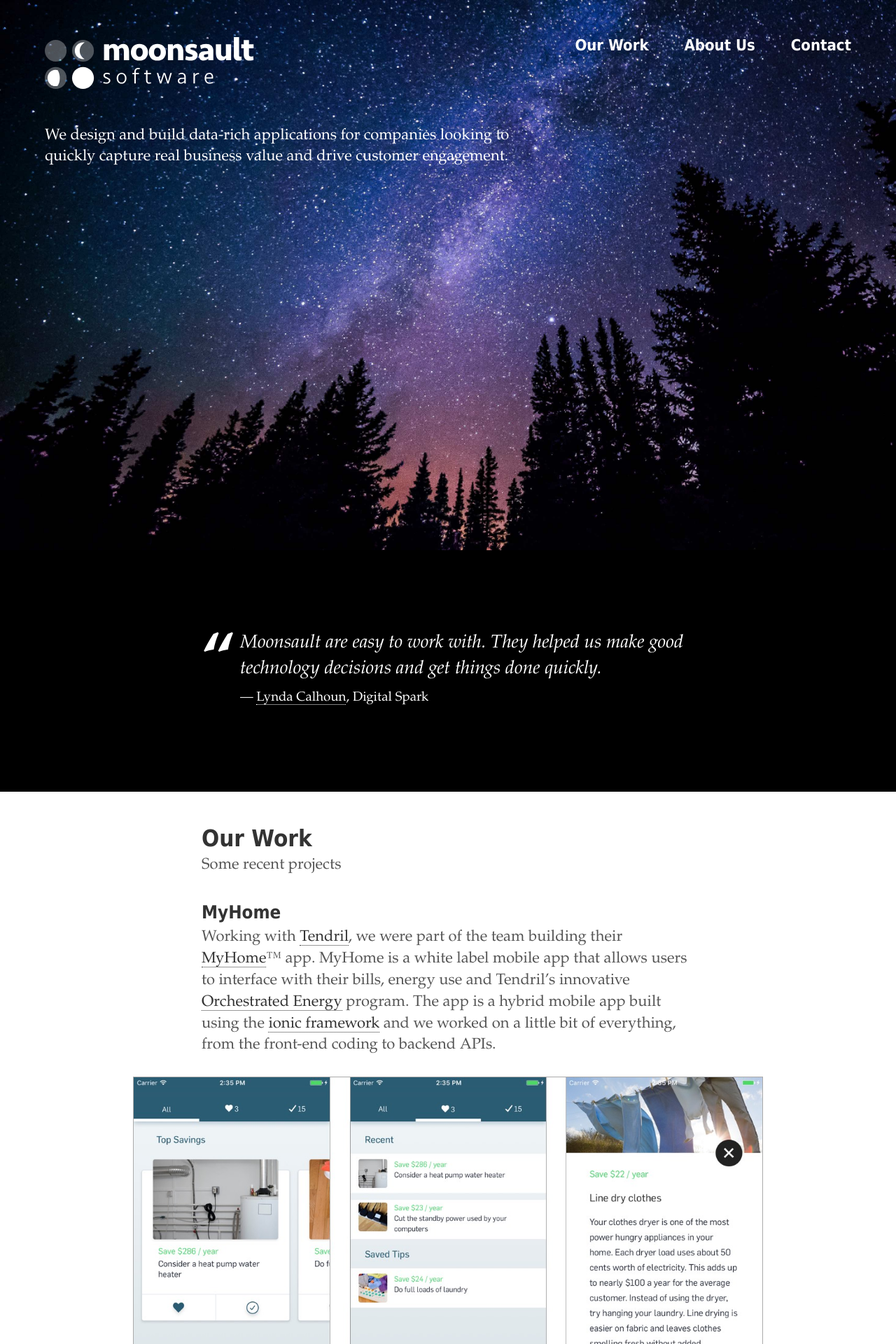
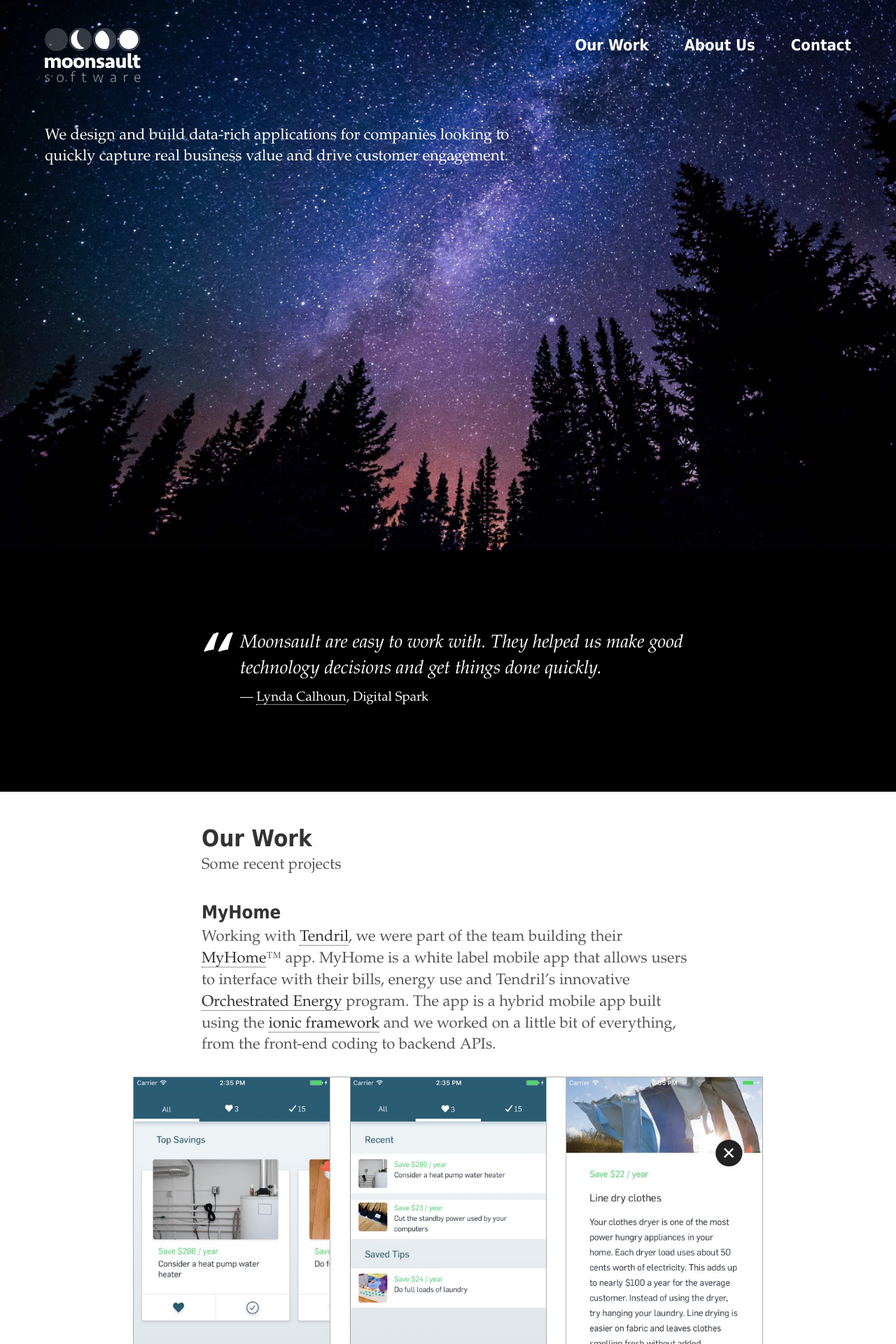
Before and after one commit to moonsaultco/moonsaultco.github.io, a Jekyll site: the page built from index.html, in a window 1280 px wide. Shown: the top 1920 px of the page at 70% size. Built offline with Jekyll 4.4.1, drawn with Linux system fonts in a browser that asks for light colours.

Commit message:
new logo

```diff
--- a/_includes/head.html
+++ b/_includes/head.html
@@ -17,8 +17,8 @@
 
 	<link rel="canonical" href="{{site.url}}{{ page.url | replace:'index.html','/' | replace:'.html', '/' }}" />
 
-	<link rel="apple-touch-icon" sizes="180x180" href="/img/apple-icon-180.png?v=1">
-	<link rel="icon" type="image/png" sizes="192x192" href="/img/favicon-192.png?v=1">
-	<link rel="icon" type="image/png" sizes="16x16" href="/img/favicon-16.png?v=2">
+	<link rel="apple-touch-icon" sizes="180x180" href="/img/apple-icon-180.png?v=2">
+	<link rel="icon" type="image/png" sizes="192x192" href="/img/favicon-192.png?v=2">
+	<link rel="icon" type="image/png" sizes="16x16" href="/img/favicon-16.png?v=3">
 
 </head>
--- a/_includes/index.scss
+++ b/_includes/index.scss
@@ -80,10 +80,10 @@
 	.logo-box {
 		position: absolute;
 		top: 20px;
-		left:10px;
-		width: 180px;
-		height: 45px;
-		//margin: 0 auto .5em;
+		left:1em;
+		width: 91px;
+		height: 52px;
+		margin: 0 auto;
 	}
 	.logo {
 		position: absolute;
@@ -371,8 +371,8 @@
 		.logo-box {
 			top: 40px;
 			left:$lrg-margin;
-			width: 300px;
-			height: 100px;
+			width: 91px * 1.5;
+			height: 52px * 1.5;
 			//margin: auto;
 		}
 
```
Also changed, not shown: img/apple-icon-180.png, img/favicon-16.png, img/favicon-192.png, img/logo-old.svg (added), img/logo.svg.
